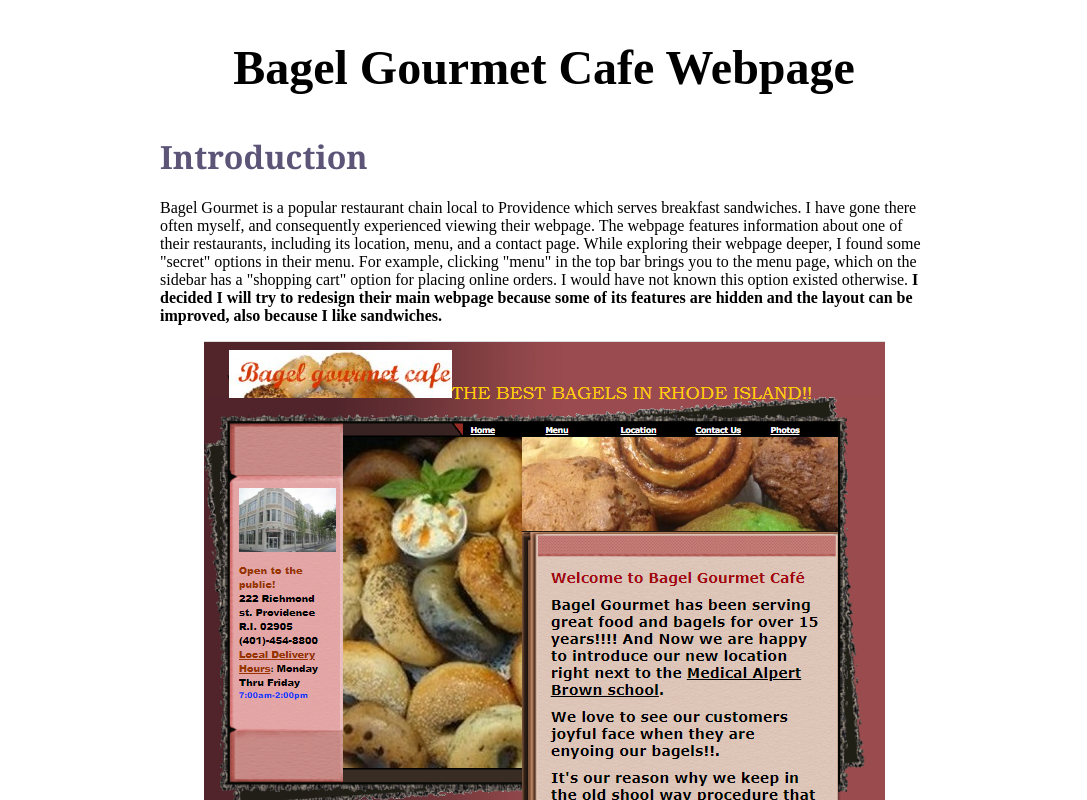
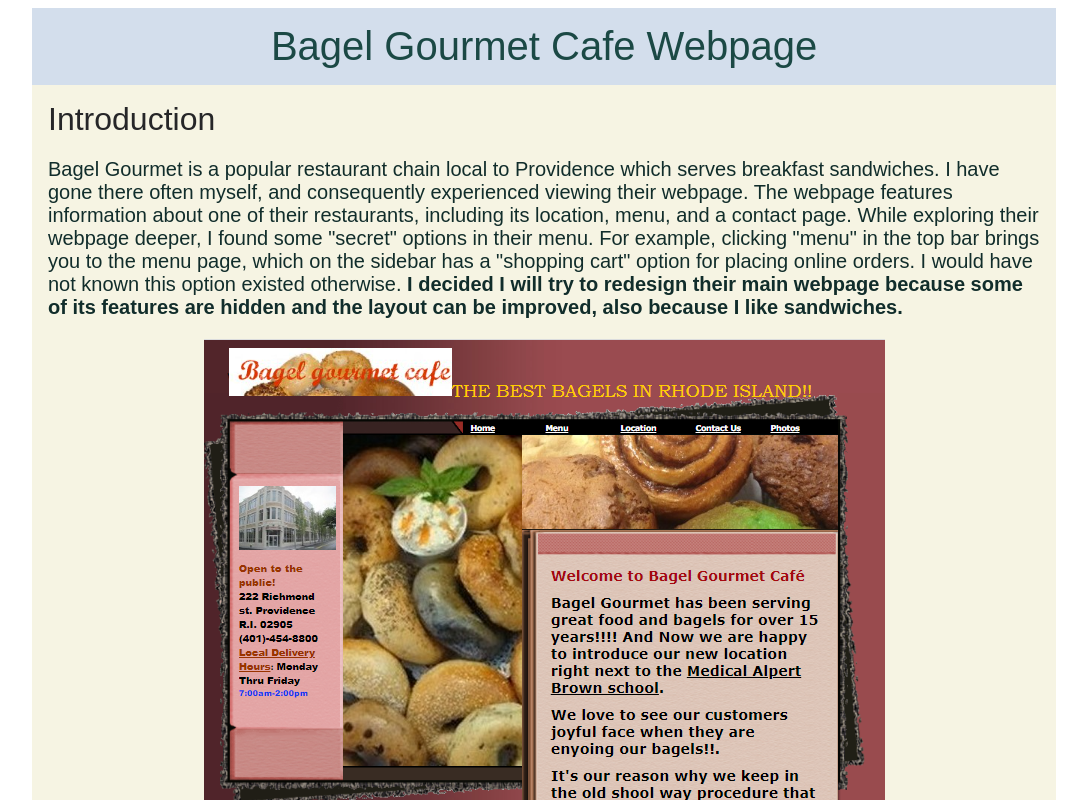
Before and after one commit to sadcapybara137/responsive_writeup, a plain HTML site: page index.html in a window 1280 px wide. Shown: the top 800 px of the page, without its empty margins (96-1183 px from the left). Drawn offline with Linux system fonts and the light colour scheme.

Commit message:
Add files via upload

```diff
--- a/writeup.css
+++ b/writeup.css
@@ -1,19 +1,25 @@
 h1 {
     text-align: left;
     width: 48rem;
-    font-family: Georgia;
-    font-weight: bold;
+    font-family: fantasy;
+    font-weight: lighter;
     font-size: 2rem;
-    color: #5C5577;
+    color: #262628;
+    margin: 0;
 }
 
 h2 {
     text-align: center;
-    font-size: 3rem;
+    font-size: 2.5rem;
+    font-weight: lighter;
+    font-family: fantasy;
+    color: #1b4945;
+    margin: 0;
 }
 
-p {
+p, li {
     text-align: left;
+    font-family: sans-serif;
 }
 
 ul {
@@ -21,8 +27,8 @@ ul {
 }
 
 body {
-    margin-left: 16rem;
-    margin-right: 16rem;
+    margin-left: 8rem;
+    margin-right: 8rem;
     background-clip: content-box;
 }
 
@@ -40,10 +46,53 @@ img{
     margin: auto;
 }
 
-.wireframes {
+.img_caption, .wireframes {
     text-align: center;
+    font-family: Oswald, sans-serif;
+    font-weight: bold;
 }
 
-.img_caption {
-    text-align: center;
+
+.top_bar {
+    background-color: #d3deec;
+    padding-bottom: 1rem;
+    padding-top: 1rem;
 }
+
+.block1 {
+    background-color: #f6f4e3;
+    padding: 1rem 1rem;
+}
+
+.block2 {
+    background-color: #e7f8f3;
+    padding: 1rem 1rem;
+}
+
+.block3 {
+    background-color: #baf3f3;
+    padding: 1rem 1rem;
+}
+
+.block4 {
+    background-color: #ffffe0;
+    padding: 1rem 1rem;
+}
+
+.block5 {
+    background-color: #ffe0f6;
+    padding: 1rem 1rem;
+}
+
+.list_header {
+    font-size: 1.5rem;
+    font-family: Oswald, sans-serif;
+    font-weight: bold;
+    color: #172120;
+}
+
+.list_sub, p {
+    font-size: 1.25rem;
+    font-weight: lighter;
+    color: #112d2b
+}
```
